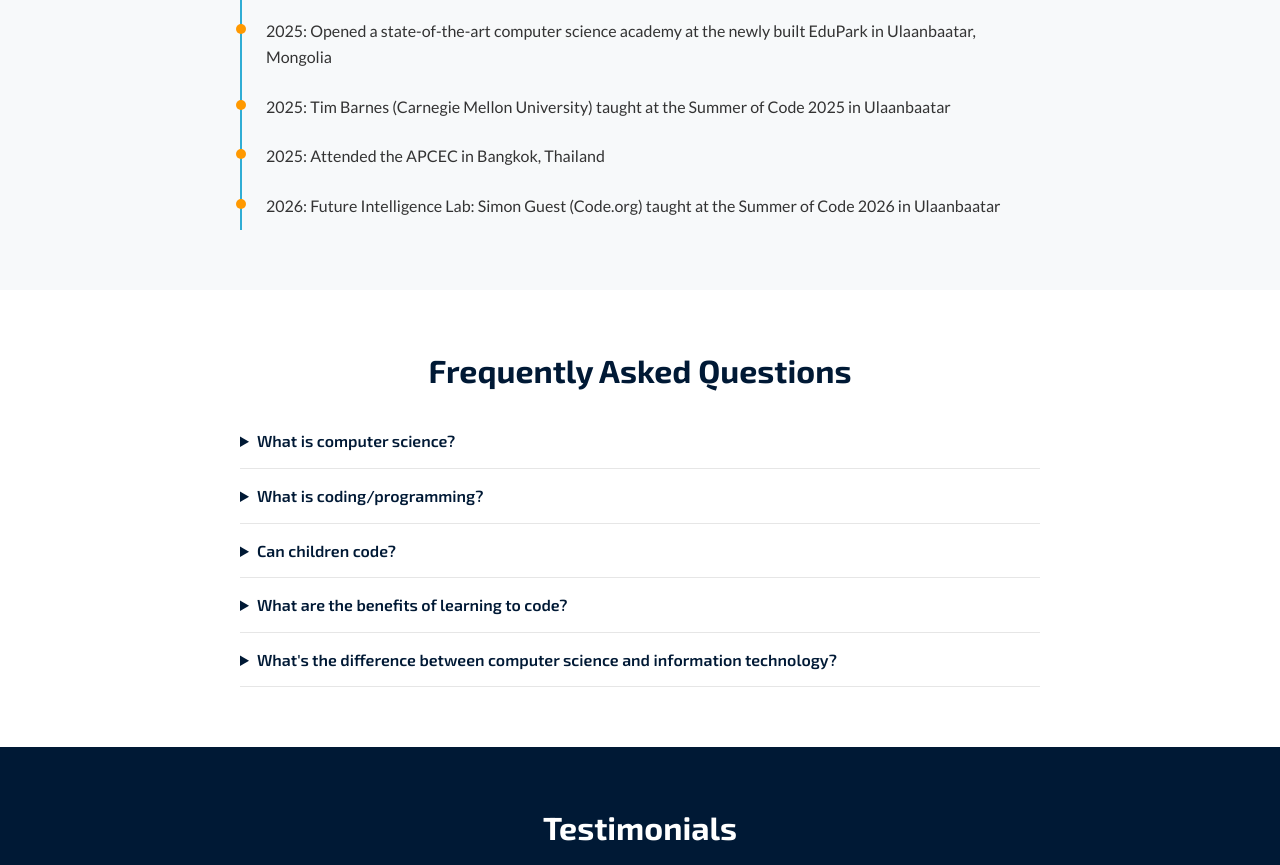
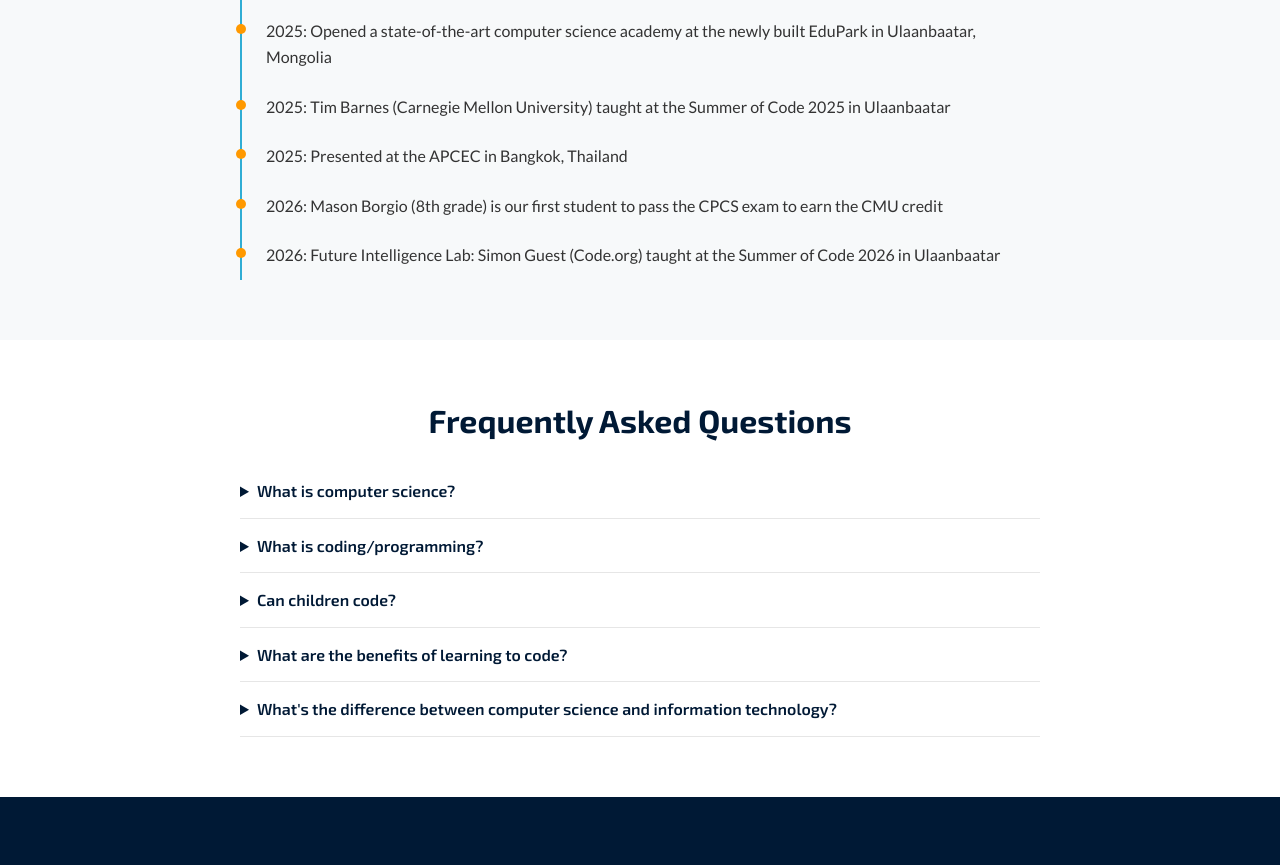
Before and after one commit to zmagsar/computerscience.mn, a Vue app: page /about in a window 1280 px wide. Shown: the part 2040-2905 px from the top of the page. Built offline with nearby package versions, Linux system fonts and the light colour scheme.

Commit message:
Update AboutView.vue

```diff
--- a/src/views/AboutView.vue
+++ b/src/views/AboutView.vue
@@ -31,8 +31,9 @@ const milestones = [
   '2024: Attended the APCEC in Tokyo, Japan',
   '2025: Opened a state-of-the-art computer science academy at the newly built EduPark in Ulaanbaatar, Mongolia',
   '2025: Tim Barnes (Carnegie Mellon University) taught at the Summer of Code 2025 in Ulaanbaatar',
-  '2025: Attended the APCEC in Bangkok, Thailand',
-  '2026: Future Intelligence Lab: Simon Guest (Code.org) taught at the Summer of Code 2026 in Ulaanbaatar',
+  '2025: Presented at the APCEC in Bangkok, Thailand',
+  '2026: Mason Borgio (8th grade) is our first student to pass the CPCS exam to earn the CMU credit',
+  '2026: Future Intelligence Lab: Simon Guest (Code.org) taught at the Summer of Code 2026 in Ulaanbaatar'
 ]
 
 const faqs = [
```
